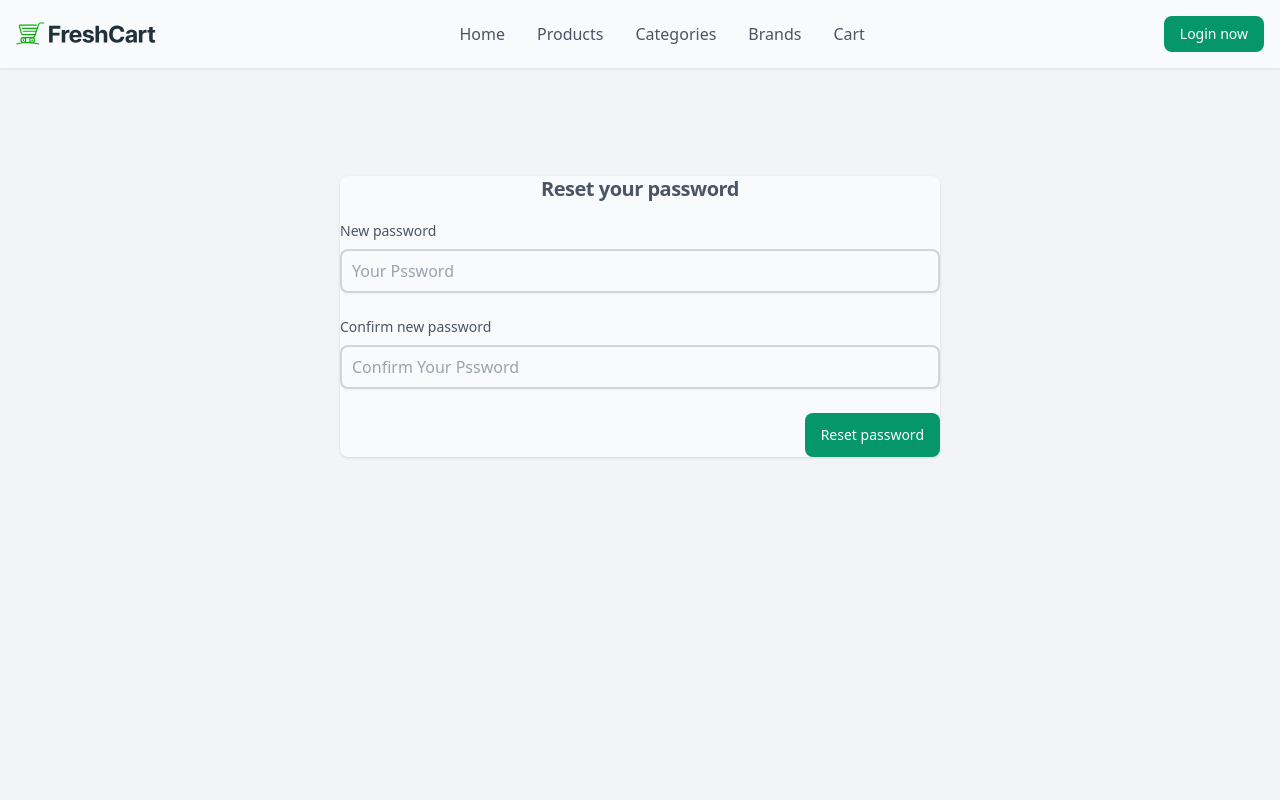
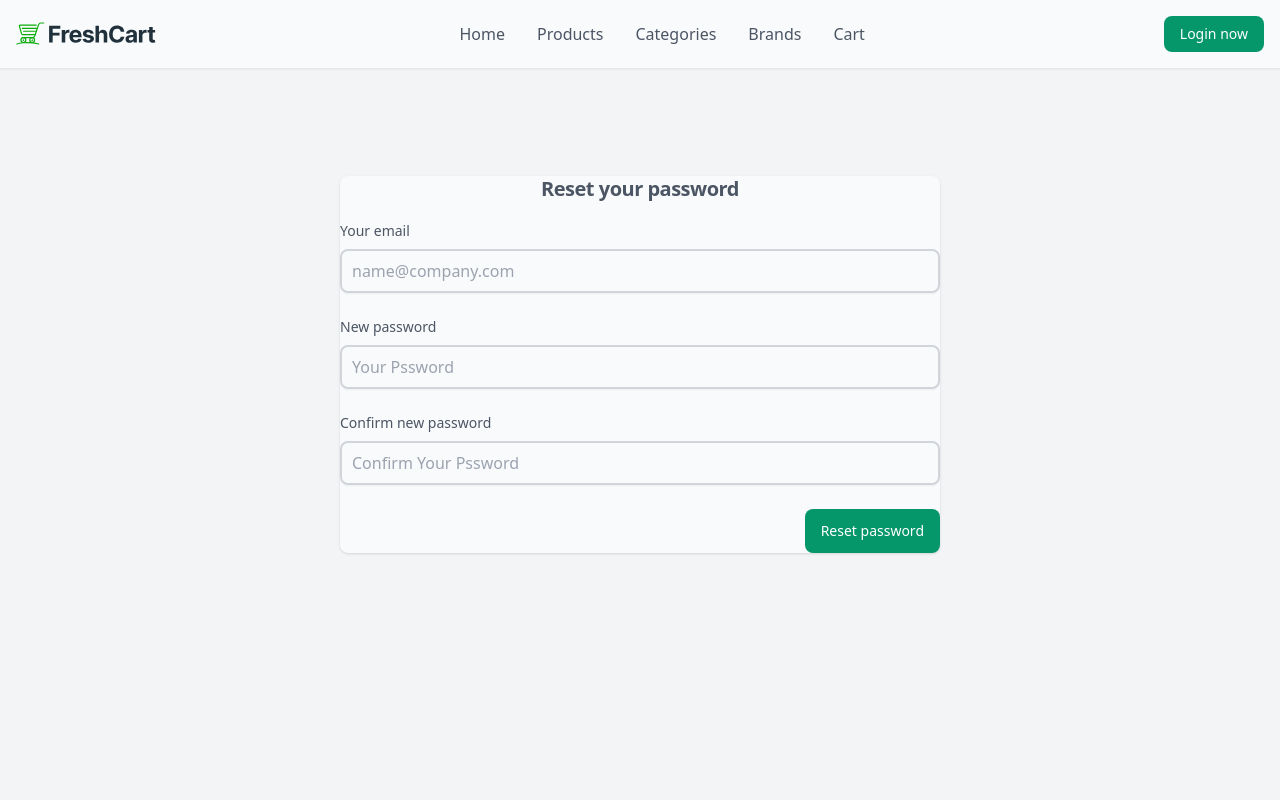
Before and after one commit to hussien22elfayoumy/Route-Final-Project, a React (Vite) app: page /reset-Password in a window 1280 px wide. Shown: the top 800 px of the page. Built offline with nearby package versions, Linux system fonts and the light colour scheme.

Commit message:
feat: iplement reset password validation

```diff
--- a/src/pages/auth/ResetPassword.tsx
+++ b/src/pages/auth/ResetPassword.tsx
@@ -1,11 +1,48 @@
+import { zodResolver } from '@hookform/resolvers/zod';
+import { useForm } from 'react-hook-form';
+import {
+  resetPasswordFormsSchema,
+  resetPasswordFormsType,
+} from '../../types/schemas/reset-password-form-schema';
+
 export default function ResetPassword() {
+  const {
+    handleSubmit,
+    register,
+    formState: { errors, isSubmitting },
+  } = useForm<resetPasswordFormsType>({
+    resolver: zodResolver(resetPasswordFormsSchema),
+  });
+
+  async function onResetPasswordFormSubmit(values: resetPasswordFormsType) {
+    console.log(values);
+  }
   return (
-    <div className="pt-24">
+    <div
+      onSubmit={handleSubmit(onResetPasswordFormSubmit)}
+      className="pt-24"
+    >
       <div className="mx-auto h-full max-w-[600px] rounded-lg bg-card-bg p-8 px-10 shadow xl:p-0">
         <h1 className="mb-5 text-center text-xl font-bold leading-tight tracking-tight">
           Reset your password
         </h1>
         <form className="flex flex-col gap-4 md:gap-6">
+          <div>
+            <label
+              htmlFor="email"
+              className="mb-2 block text-sm font-medium"
+            >
+              Your email
+            </label>
+            <input
+              type="email"
+              id="email"
+              className="block h-11 w-full rounded-lg border-2 border-border-dark bg-card-bg p-2.5 shadow-sm focus:border-2 focus:border-color-base focus:outline-none focus:ring-color-base active:border-color-base"
+              placeholder="name@company.com"
+              {...register('email')}
+            />
+            {errors.email && <p className="text-red-400">{errors.email.message}</p>}
+          </div>
           <div>
             <label
               htmlFor="password"
@@ -15,34 +52,36 @@ export default function ResetPassword() {
             </label>
             <input
               type="password"
-              name="password"
               id="password"
               placeholder="Your Pssword"
               className="block h-11 w-full rounded-lg border-2 border-border-dark bg-card-bg p-2.5 shadow-sm focus:border-2 focus:border-color-base focus:outline-none focus:ring-color-base active:border-color-base"
+              {...register('newPassword')}
             />
+            {errors.newPassword && <p className="text-red-400">{errors.newPassword.message}</p>}
           </div>
 
           <div>
             <label
-              htmlFor="confirmPassword"
+              htmlFor="rePassword"
               className="mb-2 block text-sm font-medium"
             >
               Confirm new password
             </label>
             <input
               type="password"
-              name="confirmPassword"
-              id="confirmPassword"
+              id="rePassword"
               placeholder="Confirm Your Pssword"
               className="block h-11 w-full rounded-lg border-2 border-border-dark bg-card-bg p-2.5 shadow-sm focus:border-2 focus:border-color-base focus:outline-none focus:ring-color-base active:border-color-base"
+              {...register('rePassword')}
             />
+            {errors.rePassword && <p className="text-red-400">{errors.rePassword.message}</p>}
           </div>
 
           <button
             type="submit"
             className="h-11 self-end rounded-lg bg-emerald-600 px-4 py-2 text-center text-sm font-medium text-white hover:bg-emerald-600 focus:outline-none focus:ring-4 focus:ring-emerald-600"
           >
-            Reset password
+            {isSubmitting ? 'Resetting your password' : 'Reset password'}
           </button>
         </form>
       </div>
--- a/src/types/schemas/reset-password-form-schema.ts
+++ b/src/types/schemas/reset-password-form-schema.ts
@@ -2,7 +2,8 @@ import { z } from 'zod';
 
 export const resetPasswordFormsSchema = z
   .object({
-    password: z
+    email: z.string().min(1, 'Email is required').email().trim().toLowerCase(),
+    newPassword: z
       .string()
       .min(1, 'Password is required')
       .min(8, 'Password must be at least 8 characters')
@@ -13,7 +14,7 @@ export const resetPasswordFormsSchema = z
       .trim(),
     rePassword: z.string(),
   })
-  .refine((values) => values.password === values.rePassword, {
+  .refine((values) => values.newPassword === values.rePassword, {
     message: 'Password must be match',
     path: ['rePassword'],
   });
--- a/src/types/schemas/signup-form-schema.ts
+++ b/src/types/schemas/signup-form-schema.ts
@@ -6,7 +6,7 @@ export const signUpFormSchema = z
       .string()
       .min(5, 'Name must be at least 5 chars')
       .max(50, 'Name must be at most 50 chars'),
-    email: z.string().email().min(1, 'Email is required').trim().toLowerCase(),
+    email: z.string().min(1, 'Email is required').email().trim().toLowerCase(),
     phone: z
       .string()
       .min(1, 'Phone is required')
```
